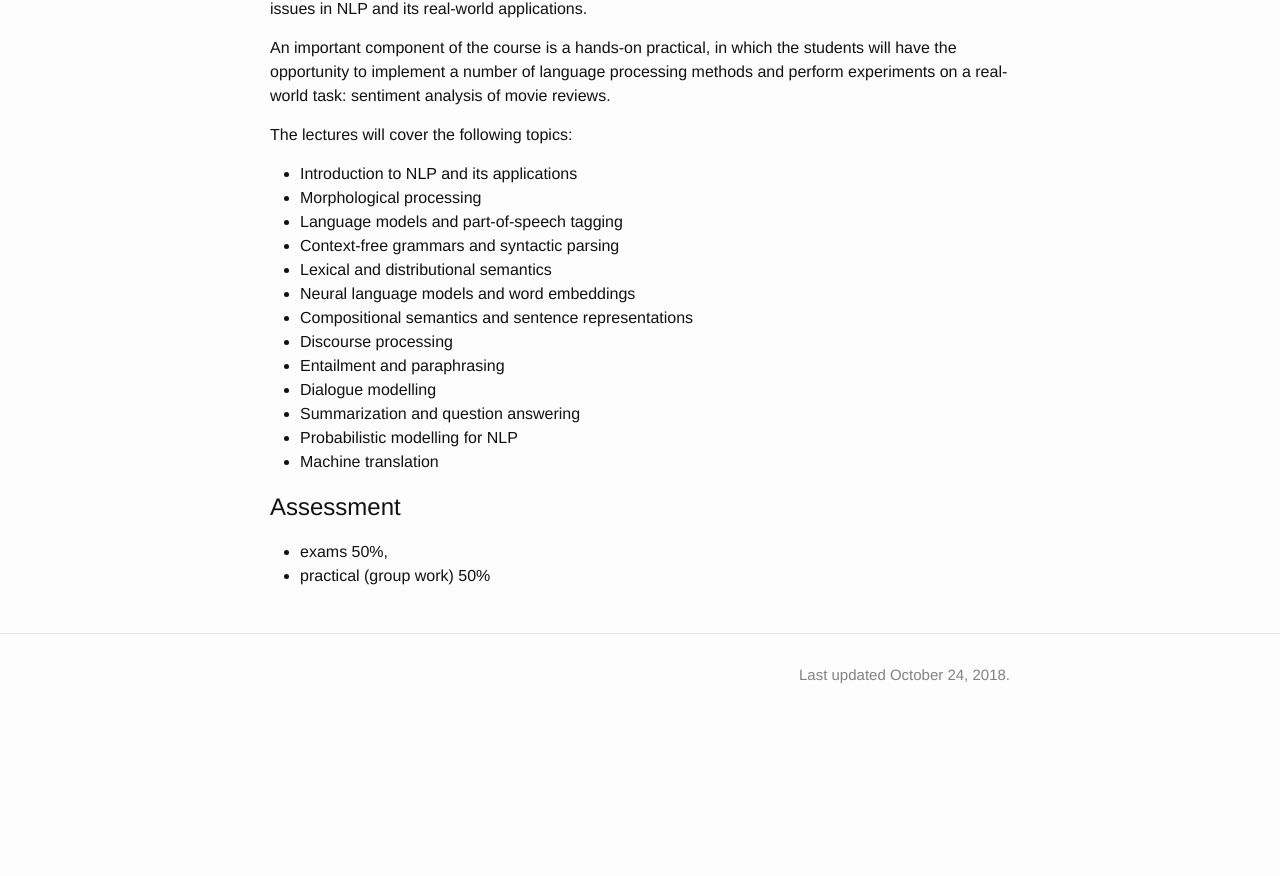
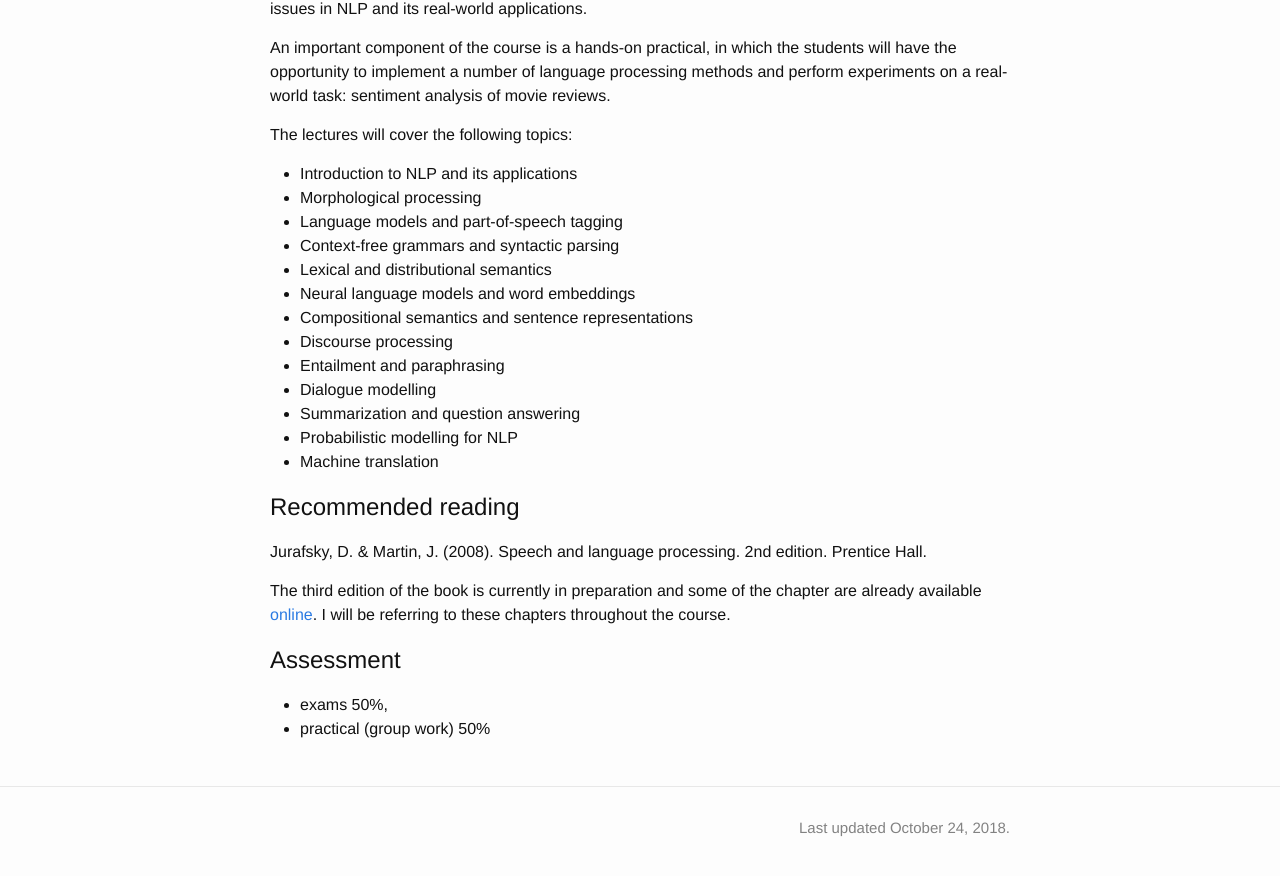
Before and after one commit to cl-illc/nlp1, a Jekyll site: the page built from index.md, in a window 1280 px wide and 900 px high, scrolled down 653 px. Shown: the top 876 px of the window. Built offline with Jekyll 4.4.1, drawn with Linux system fonts in a browser that asks for light colours; before the commit the page ends 1400 px from its top, so only the background shows below that.

Commit message:
Update index.md

```diff
--- a/index.md
+++ b/index.md
@@ -42,7 +42,11 @@ The lectures will cover the following topics:
 - Probabilistic modelling for NLP
 - Machine translation
 
+## Recommended reading
 
+Jurafsky, D. & Martin, J. (2008). Speech and language processing. 2nd edition. Prentice Hall.
+
+The third edition of the book is currently in preparation and some of the chapter are already available [online](https://web.stanford.edu/~jurafsky/slp3/). I will be referring to these chapters throughout the course.
 
 ## Assessment
 
```
